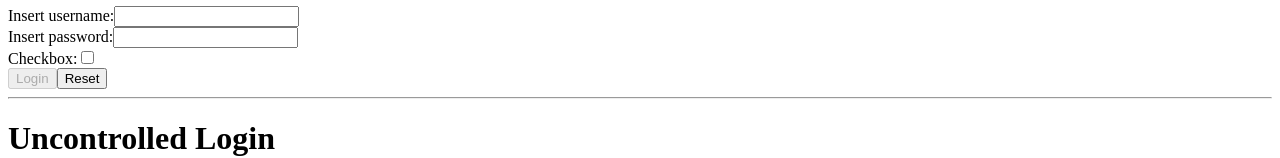
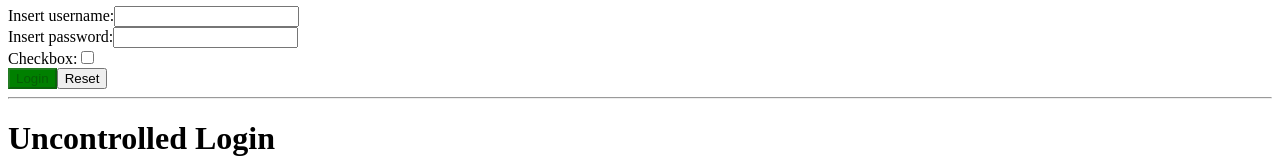
Before and after one commit to GiuseppeFilannino/React-exercises, a React (Create React App) app in the folder my-app/: page / in a window 1280 px wide. Shown: the part 567-725 px from the top of the page. Built offline with nearby package versions, Linux system fonts and the light colour scheme.

Commit message:
styling_components-02

```diff
--- a/my-app/src/Login.js
+++ b/my-app/src/Login.js
@@ -44,6 +44,10 @@ export class Login extends React.Component {
 
 
     render() {
+
+        const loginStyle = {
+            backgroundColor: this.state.password.length < 8 ? 'green' : 'red',
+        }
         return (
 
 
@@ -52,8 +56,8 @@ export class Login extends React.Component {
                 <label>Insert username:</label><input name="username" value={this.state.username} onChange={this.handleInputChange}></input><br />
                 <label>Insert password:</label><input name="password" value={this.state.password} onChange={this.handleInputChange} type="password"></input><br />
                 <label>Checkbox:</label><input name="remember" checked={this.state.remember} onChange={this.handleInputChange} type="checkbox"></input><br />
-                <button name="login" type="button" onClick={this.handleLogin} disabled={this.state.loginStatus}>Login</button>
-                <button  onClick={this.handleResetLogin} >Reset</button>
+                <button style={loginStyle} name="login" type="button" onClick={this.handleLogin} disabled={this.state.loginStatus}>Login</button>
+                <button onClick={this.handleResetLogin} >Reset</button>
 
                 {/* status = {this.state.status} */}
 
```
